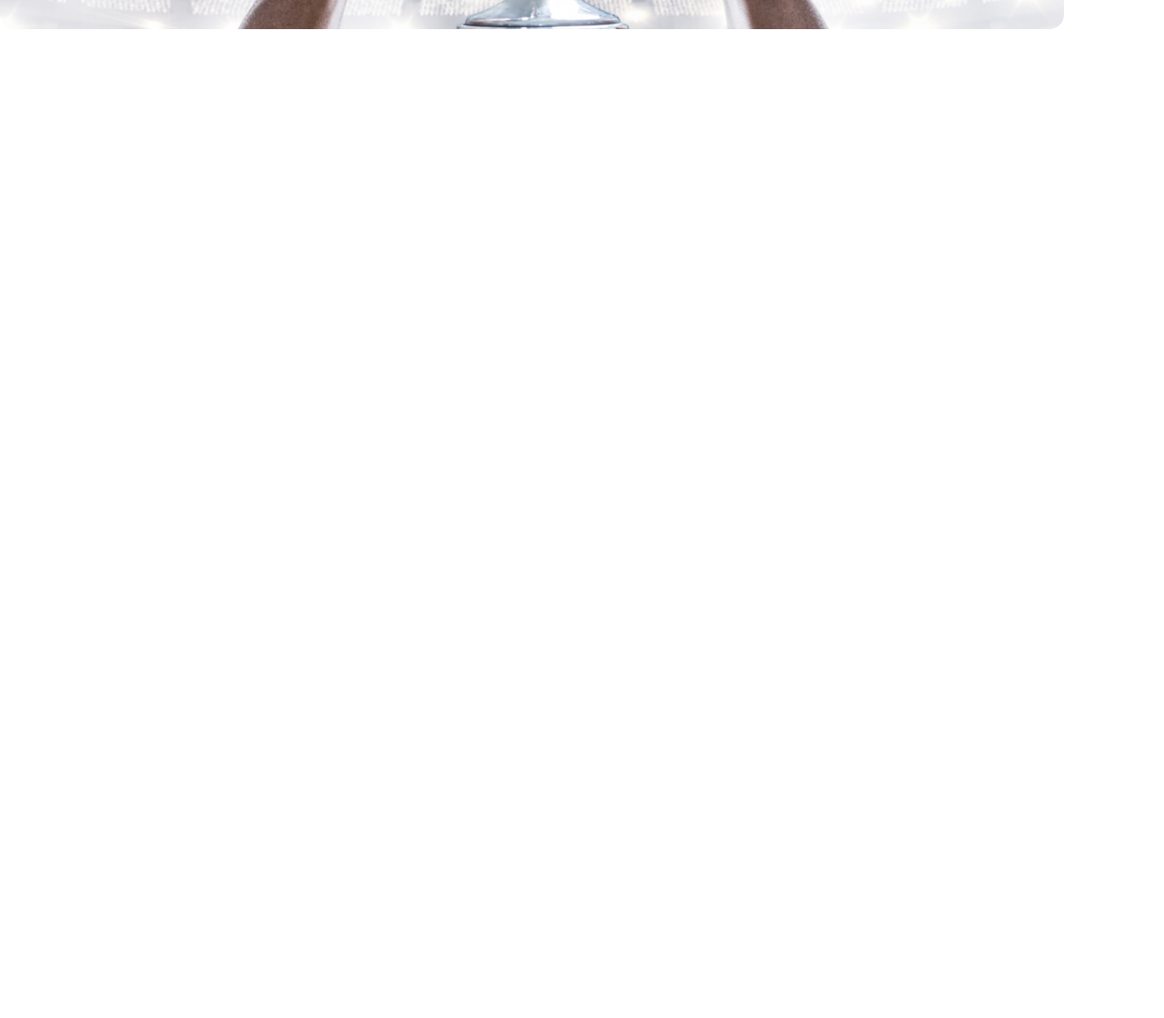
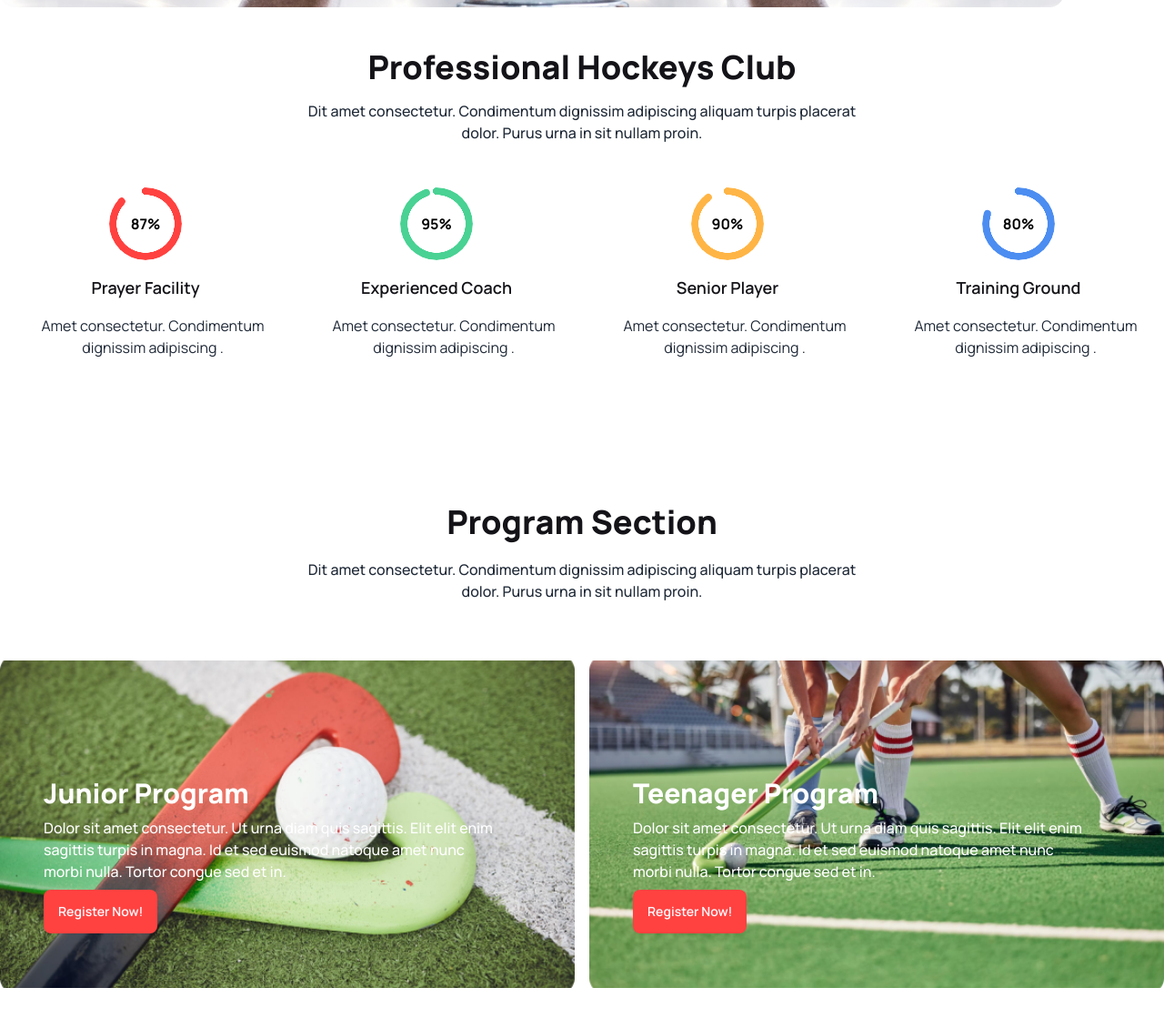
Before and after one commit to sifad-hossain/Assingment-3, a plain HTML site: page index.html in a window 1280 px wide. Shown: the part 646-1765 px from the top of the page at 91% size. Before the commit the page ends 800 px from the top, so only its background shows below. Drawn offline with nearby package versions, Linux system fonts and the light colour scheme.

Commit message:
finished first four section

```diff
--- a/index.html
+++ b/index.html
@@ -24,9 +24,6 @@
     />
   </head>
   <body class="font-[MANROPE]">
-
-
-    Assingment-Project-3
     <header class="md:container md:mx-auto">
     <!-- Added a navbar bar section -->
     <nav class=" text-white mt-4 lg:mt-10 flex justify-between">
@@ -44,7 +41,7 @@
       </div>
     </div>
     <div class="flex space-x-4">
-      <img class="hidden lg:flex"  src="../Images/Frame (1).svg" alt="">
+      <img class="hidden lg:flex"  src="./Images/Frame (1).svg" alt="">
       <button class="bg-[#FF4240] text-white text-base w-32 h-8 rounded-md hover:bg-slate-600 duration-300">
           Get Ticket
       </button>
@@ -74,7 +71,7 @@
     <div id="slide1" class="carousel-item relative w-full">
 
   <div class="relative">
-    <img src="../Images/1.png" alt="" class="w-full object-cover">
+    <img src="./Images/1.png" alt="" class="w-full object-cover">
     <div class="bg-[#131318]  w-full lg:w-[500px] lg:absolute top-[74%] left-[52%] px-6 lg:py-2 sm:mt-6">
       <h1 class="font-extrabold text-2xl text-white">Meet all the heroes from the filed</h1>
       <p class="text-[rgba(255, 255, 255, 0.60)] text-base font-semibold">Accusamus veniam accusantium dolorem alias impedit deserunt, nobis delectus eveniet non similique unde libero
@@ -89,6 +86,104 @@
   </div>
 </header>
 
+    <!-- Main Section -->
+    <main class="md:container md:mx-auto">
+      <!-- Radial Progress Bar -->
+      <section class="md:container md:mx-auto lg:h-[500px]">
+        <div>
+          <div class="text-center pt-10 space-y-4">
+            <h1 class="text-4xl text-[#131318] font-extrabold">
+              Professional Hockeys Club
+            </h1>
+            <p class="text-base font-medium">
+              Dit amet consectetur. Condimentum dignissim adipiscing aliquam
+              turpis placerat
+              <br />
+              dolor. Purus urna in sit nullam proin.
+            </p>
+          </div>
+
+          <!-- Details -->
+          <div class="grid grid-cols-1 lg:grid-cols-4 mt-8 lg:mt-12">
+            <!-- player -->
+            <div class="space-y-4 items-center text-center w-full lg:w-full">
+              <div
+                class="radial-progress text-error text-[#FF4240]"
+                style="--value: 87"
+                role="progressbar"
+              >
+                <span class="text-black font-bold">87%</span>
+              </div>
+              <h3 class="text-center text-lg text-[#131318] font-semibold">
+                Prayer Facility
+              </h3>
+              <p
+                class="text-base text-[rgba(19, 19, 24, 0.60)] font-normal ml-4"
+              >
+                Amet consectetur. Condimentum dignissim adipiscing .
+              </p>
+            </div>
+
+            <!-- Coach -->
+            <div class="space-y-4 items-center text-center mt-4 lg:mt-0">
+              <div
+                class="radial-progress text-error text-[#49D293] mx-24"
+                style="--value: 95"
+                role="progressbar"
+              >
+                <span class="text-black font-bold">95%</span>
+              </div>
+              <h3 class="text-center text-lg text-[#131318] font-semibold">
+                Experienced Coach
+              </h3>
+
+              <p
+                class="text-base text-[rgba(19, 19, 24, 0.60)] font-normal ml-4"
+              >
+                Amet consectetur. Condimentum dignissim adipiscing .
+              </p>
+            </div>
+
+            <!-- Senior Player -->
+            <div class="space-y-4 items-center text-center mt-4 lg:mt-0">
+              <div
+                class="radial-progress text-error text-[#FFB546] mx-24"
+                style="--value: 90"
+                role="progressbar"
+              >
+                <span class="text-black font-bold">90%</span>
+              </div>
+              <h3 class="text-center text-lg text-[#131318] font-semibold">
+                Senior Player
+              </h3>
+              <p
+                class="text-base text-[rgba(19, 19, 24, 0.60)] font-normal ml-4"
+              >
+                Amet consectetur. Condimentum dignissim adipiscing .
+              </p>
+            </div>
+
+            <!-- Traning -->
+            <div class="space-y-4 items-center text-center mt-4 lg:mt-0">
+              <div
+                class="radial-progress text-error text-[#4C8DF1] mx-24"
+                style="--value: 80"
+                role="progressbar"
+              >
+                <span class="text-black font-bold">80%</span>
+              </div>
+              <h3 class="text-center text-lg text-[#131318] font-semibold">
+                Training Ground
+              </h3>
+              <p
+                class="text-base text-[rgba(19, 19, 24, 0.60)] font-normal ml-4"
+              >
+                Amet consectetur. Condimentum dignissim adipiscing .
+              </p>
+            </div>
+          </div>
+        </div>
+      </section>
 
 
 
@@ -102,27 +197,55 @@
 
 
 
-
-    <!-- Main Section -->
-    <!-- <main class="max-w-7xl mx-auto"> -->
-      <!-- Radial Progress Bar -->
-      <!-- <section class="md:container md:mx-auto bg-slate-400 h-[500px]">
-        <div>
-          <div class="text-center pt-10 bg-green-600">
-            <h1>Professional Hockeys Club</h1>
-            <p>Dit amet consectetur. Condimentum dignissim adipiscing aliquam turpis placerat dolor. Purus urna in sit nullam proin.</p>
-          </div>
-           <div class="bg-cyan-600 h-80">
-            <div class="radial-progress text-error text-black" style="--value:70;" role="progressbar">87%</div>
+      <!-- Program Section -->
+  <section class="md:container md:mx-auto  ">
+    <!-- Progam Title -->
+    <div class="text-center pt-10 space-y-5">
+        <h1 class="text-4xl font-extrabold text-[#131318]">Program Section</h1>
+        <p class="text-[rgba(19, 19, 24, 0.60)] text-base font-medium">Dit amet consectetur. Condimentum dignissim adipiscing aliquam turpis placerat <br> dolor. Purus urna in sit nullam proin.</p>
     </div>
 
+    <!-- Program Banner -->
+   <div class="grid grid-cols-1 lg:grid-cols-2 mt-16 gap-4">
+
+      <!-- program banner-one -->
+    <div class="background  bg-cover bg-center  lg:h-[360px]  bg-no-repeat ">
+      <div class="m-10  lg:mt-32 lg:w-[495px] mx-12 space-y-2 ">
+        <h3 class="text-3xl font-extrabold text-white">Junior Program</h3>
+        <p class="text-base font-medium text-white">Dolor sit amet consectetur. Ut urna diam quis sagittis. Elit elit enim sagittis turpis in magna. Id et sed euismod natoque amet nunc morbi nulla. Tortor congue sed et in.</p>
+        <button class="btn btn-secondary bg-[#FF4240] border-0">Register Now!</button>
       </div>
-      </section> -->
+    </div>
+
+
+    <!-- Program-Banner-2 -->
+    <div class="background-1 bg-cover bg-center  lg:h-[360px] bg-no-repeat">
+      <div class="mt-7  pb-6 lg:mt-32 lg:w-[495px] mx-12 space-y-2">
+        <h3 class="text-3xl font-extrabold text-white">Teenager Program</h3>
+        <p class="text-base font-medium text-white">Dolor sit amet consectetur. Ut urna diam quis sagittis. Elit elit enim sagittis turpis in magna. Id et sed euismod natoque amet nunc morbi nulla. Tortor congue sed et in.</p>
+        <button class="btn btn-secondary bg-[#FF4240] border-0">Register Now!</button>
+      </div>
+    </div>
+   </div>
+
+
+   <!-- Program-Banner-3 -->
+   <div class="background-2  bg-cover bg-center lg:h-[360px] bg-no-repeat mt-10">
+    <div class="mt-[-5px]  lg:mt-4 pt-36 pb-6 lg:w-[550px] mx-12 space-y-2">
+      <h3 class="text-3xl font-extrabold text-white">Teenager Program</h3>
+      <p class="text-base font-medium text-white">Dolor sit amet consectetur. Ut urna diam quis sagittis. Elit elit enim sagittis turpis in magna. Id et sed euismod natoque amet nunc morbi nulla. Tortor congue sed et in.</p>
+      <button class="btn btn-secondary bg-[#FF4240] border-0">Register Now!</button>
+    </div>
+   </div>
+
+  </section>
+
+
+
+
     </main>
 
     <!-- Footer Section -->
-    <footer>
-
-    </footer>
+    <footer></footer>
   </body>
 </html>
--- a/styles/style.css
+++ b/styles/style.css
@@ -0,0 +1,12 @@
+.background{
+    background-image: url(../Images/2.png);
+}
+
+.background-1{
+    background-image: url(../Images/3.png);
+}
+
+
+.background-2{
+    background-image: url(../Images/4.png);
+}
```
Lines whose indentation alone changed are shown as unchanged.
